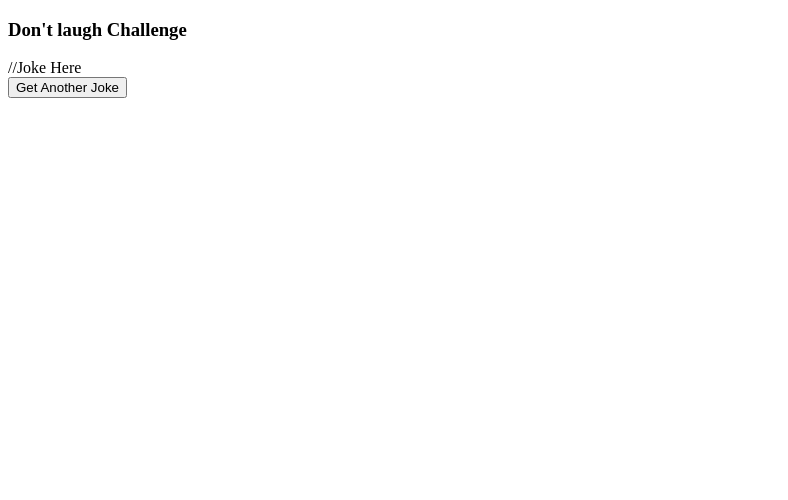
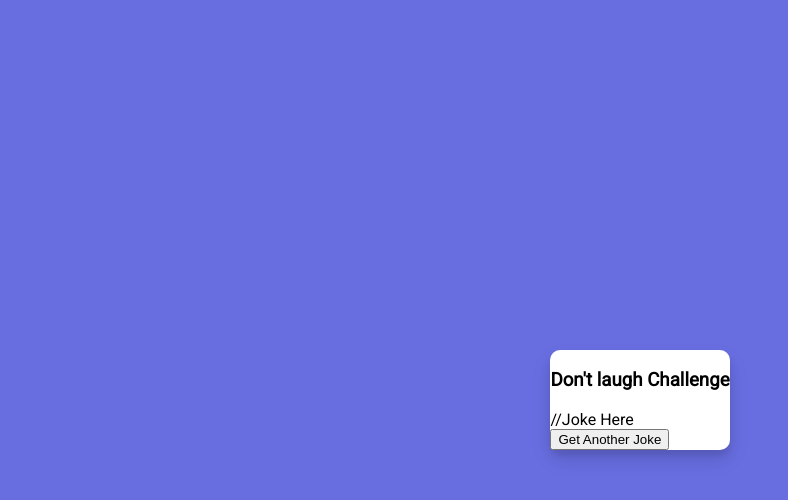
Before and after one commit to lewisjones37/dad-joke-generator, a plain HTML site: page index.html in a window 1280 px wide. Shown: the whole page, without its empty margins (0-788 px from the left). Drawn offline with Linux system fonts and the light colour scheme.

Commit message:
add css styling for container class

```diff
--- a/index.html
+++ b/index.html
@@ -8,7 +8,7 @@
 </head>
 <body>
 
-    <div class="conatiner">
+    <div class="container">
         <h3>Don't laugh Challenge
         </h3>
         <div id="joke" class="joke">
--- a/style.css
+++ b/style.css
@@ -0,0 +1,26 @@
+@import url('https://fonts.googleapis.com/css2?family=Roboto:wght@100;400&display=swap');
+
+
+* {
+    box-sizing: border-box;
+}
+
+body {
+    background-color: #686de0;
+    font-family: 'Roboto', sans-serif;
+    font-weight: 400;
+    display: flex;
+    flex-direction: column;
+    align-items: center;
+    justify-content: center;
+    height: 100vh;
+    overflow: hidden;
+    margin: 0;
+}
+
+.container {
+
+    background-color: #fff;
+    border-radius: 10px;
+    box-shadow: 0 10px 20px rgba(0, 0, 0, 0.1), 0 6PX 6PX rgba(0, 0, 0, 0.1);
+}
```
